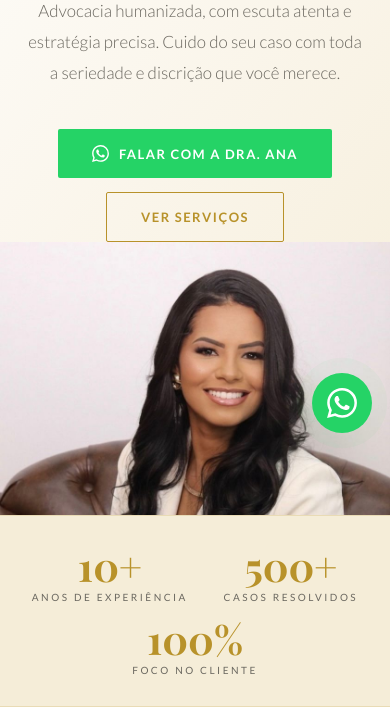
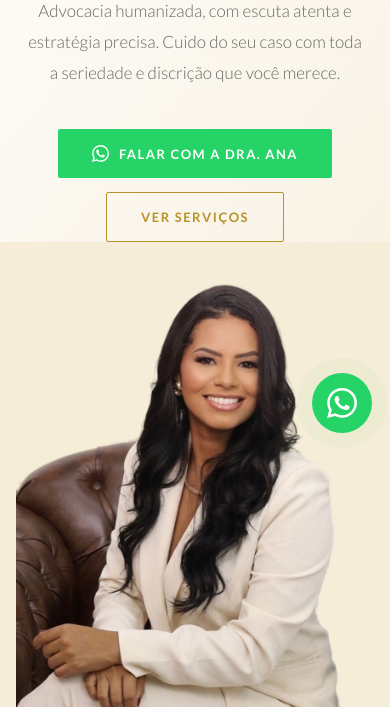
Before and after one commit to rhianeric1-maker/ana-malheiros-advocacia-lp, a plain HTML site: page index.html in a window 390 px wide. Shown: the part 393-1100 px from the top of the page. Drawn offline with nearby package versions, Linux system fonts and the light colour scheme; a web font is replaced by a local one.

Commit message:
Corrige imagem principal no mobile

```diff
--- a/index.html
+++ b/index.html
@@ -117,11 +117,11 @@ nav{
 }
 .hero-img{
   position:relative;z-index:1;
-  background:var(--pale);
+  background:transparent;
   width:88%;
   height:92vh;
-  object-fit:cover;
-  object-position:center top;
+  object-fit:contain;
+  object-position:center bottom;
   border-radius:100px 0 0 0;
   display:block;
 }
@@ -227,8 +227,8 @@ nav{
 .pb-img{
   width:100%;height:100%;
   background:var(--beige);
-  object-fit:cover;
-  object-position:center top;
+  object-fit:contain;
+  object-position:center bottom;
   display:block;
 }
 
@@ -356,8 +356,9 @@ footer{background:var(--cream);padding:44px 72px 26px;border-top:1px solid rgba(
   .hero-text{padding:80px 24px 0;text-align:center;}
   .hero-text p{max-width:100%;}
   .btns{justify-content:center;}
-  .hero-photo-col{height:70vw;max-height:400px;}
-  .hero-img{width:100%;height:100%;border-radius:0;}
+  .hero-photo-col{height:auto;max-height:none;overflow:visible;background:var(--pale);padding:18px 0 0;}
+  .hero-img-wrap{height:auto;align-items:center;justify-content:center;}
+  .hero-img{width:92%;max-width:420px;height:auto;object-fit:contain;object-position:center bottom;border-radius:0;background:transparent;margin:0 auto;}
   .hero-img-wrap::before{display:none;}
   .stats{padding:30px 22px;}
   .stat-sep{display:none;}
@@ -414,7 +415,7 @@ footer{background:var(--cream);padding:44px 72px 26px;border-top:1px solid rgba(
   </div>
   <div class="hero-photo-col">
     <div class="hero-img-wrap">
-      <img src="assets/ana-malheiros-hero-sofa.png" alt="Dra. Ana Malheiros" class="hero-img">
+      <img src="assets/ana-malheiros-hero-sofa-transparent.png" alt="Dra. Ana Malheiros" class="hero-img">
     </div>
   </div>
 </section>
```
Also changed, not shown: assets/ana-malheiros-hero-sofa-transparent.png (added).
